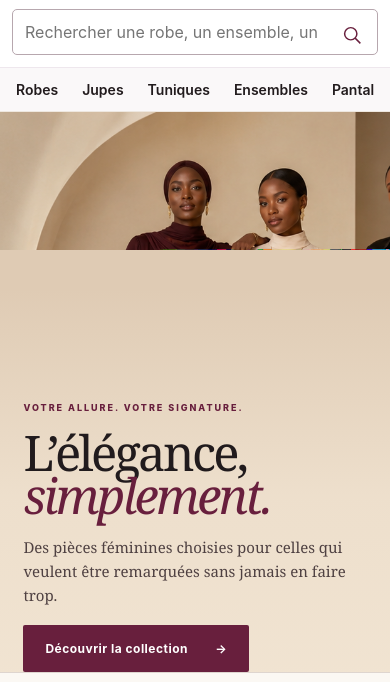
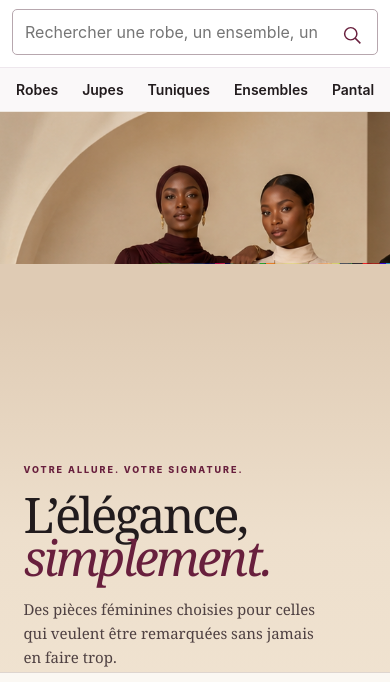
Before and after one commit to faroucks-hub/macourashop, a website: page index.html in a window 390 px wide. Shown: the part 105-787 px from the top of the page. Drawn offline with Linux system fonts and the light colour scheme; no server answers.

Commit message:
Remove hero overrides and restore native storefront layout

```diff
--- a/hero-fix.css
+++ b/hero-fix.css
@@ -1,92 +1,4 @@
-/* Hero correction: restore the storefront's original composition.
-   The previous override forced a 1672/941 canvas and changed the intended
-   cover/overlay behavior, which caused the hero to split visually while scrolling.
-   Desktop intentionally uses the original full-bleed image + gradient treatment. */
-.hero{
-  position:relative!important;
-  display:block!important;
-  width:100%!important;
-  height:min(680px,calc(100vh - 104px))!important;
-  min-height:560px!important;
-  max-height:none!important;
-  overflow:hidden!important;
-  background:#dfcbb4!important;
-  aspect-ratio:auto!important;
-}
-.hero>img{
-  position:static!important;
-  inset:auto!important;
-  display:block!important;
-  width:100%!important;
-  height:100%!important;
-  min-height:0!important;
-  max-width:none!important;
-  max-height:none!important;
-  object-fit:cover!important;
-  object-position:center center!important;
-  z-index:auto!important;
-}
-.hero:after{
-  display:block!important;
-  content:""!important;
-  position:absolute!important;
-  inset:0!important;
-  z-index:1!important;
-  pointer-events:none!important;
-  background:linear-gradient(90deg,#f1e4d2f2 0%,#f1e4d2b8 33%,transparent 60%)!important;
-}
-.hero-copy{
-  position:absolute!important;
-  z-index:2!important;
-  left:7vw!important;
-  right:auto!important;
-  top:50%!important;
-  bottom:auto!important;
-  transform:translateY(-50%)!important;
-  width:auto!important;
-  max-width:510px!important;
-  padding:0!important;
-  background:transparent!important;
-}
-.hero-copy .eyebrow{margin:0 0 18px!important}
-.hero h1{
-  font:500 clamp(54px,7vw,105px)/.88 Georgia,serif!important;
-  margin:0!important;
-  letter-spacing:-.055em!important;
-}
-.hero-copy>p:not(.eyebrow){
-  font:18px/1.6 Georgia,serif!important;
-  max-width:430px!important;
-  color:#4f4142!important;
-  margin:27px 0!important;
-}
-.hero-copy .primary{padding:16px 22px!important}
-.hero-note{
-  position:absolute!important;
-  z-index:2!important;
-  right:4vw!important;
-  bottom:28px!important;
-}
-@media(max-width:900px){
-  .hero{height:650px!important;min-height:560px!important}
-  .hero>img{object-position:60% center!important}
-  .hero:after{background:linear-gradient(0deg,#f1e4d2 0%,#f1e4d2cc 35%,transparent 70%)!important}
-  .hero-copy{
-    left:6vw!important;
-    right:6vw!important;
-    top:auto!important;
-    bottom:45px!important;
-    transform:none!important;
-    width:auto!important;
-    max-width:510px!important;
-  }
-  .hero h1{font-size:58px!important}
-  .hero-copy>p:not(.eyebrow){font-size:15px!important;margin:18px 0!important}
-  .hero-note{display:none!important}
-}
-@media(max-width:560px){
-  .hero{height:590px!important;min-height:590px!important}
-  .hero>img{object-position:62% 20%!important}
-  .hero-copy{bottom:30px!important}
-  .hero h1{font-size:49px!important}
-}
+/* Intentionally empty.
+   The hero is governed by styles.css, with only the existing responsive refinements
+   from interface.css. Previous hero overrides were removed because they altered the
+   original MacouraShop composition. */
```
